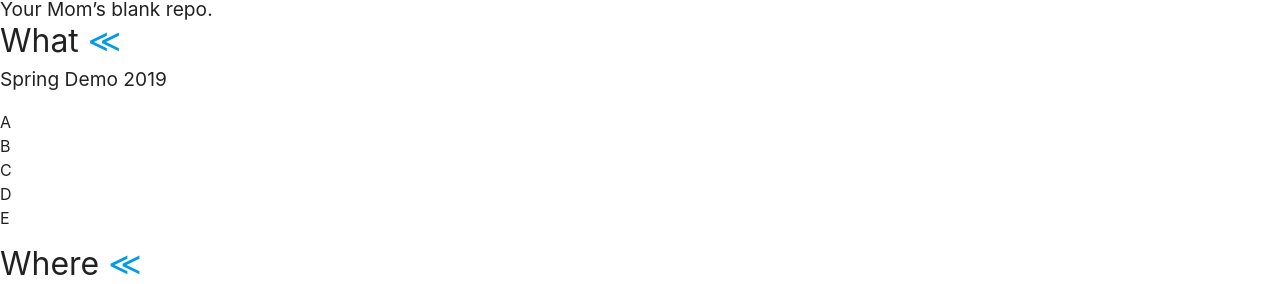
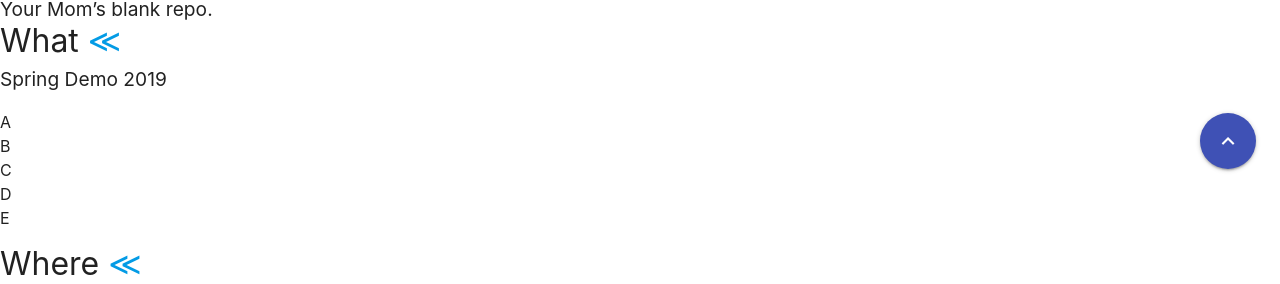
Before and after one commit to otherness-space/spring-demo-materialize-scss, a Jekyll site: the page built from README.md, in a window 1280 px wide. Shown: the part 686-970 px from the top of the page. Built offline with Jekyll 4.4.1, drawn with Linux system fonts in a browser that asks for light colours; comment, search, counter and statistics services are not loaded; our own code applies the rules of GitHub Pages for plain Markdown files.

Commit message:
floating bottom menu

```diff
--- /dev/null
+++ b/_includes/v-fab.html
@@ -0,0 +1,37 @@
+<div class="fixed-action-btn" style="bottom: 45px; right: 24px;">
+  <a class="btn-floating btn-large indigo">
+    <i class="material-icons">expand_less</i>
+  </a>
+  <ul>
+    <li>
+      <a class="btn-floating black">
+        <i class="material-icons">vertical_align_bottom</i>
+      </a>
+    </li>
+    <li>
+      <a class="btn-floating indigo">
+        <i class="material-icons">help_outline</i>
+      </a>
+    </li>
+    <li>
+      <a class="btn-floating indigo">
+        <i class="material-icons">work_outline</i>
+      </a>
+    </li>
+    <li>
+      <a class="btn-floating indigo">
+        <i class="material-icons">notes</i>
+      </a>
+    </li>
+    <li>
+      <a class="btn-floating indigo">
+        <i class="material-icons">info_outline</i>
+      </a>
+    </li>
+    <li>
+      <a class="btn-floating indigo">
+        <i class="material-icons">vertical_align_top</i>
+      </a>
+    </li>
+  </ul>
+</div>
--- a/_layouts/default.html
+++ b/_layouts/default.html
@@ -10,6 +10,7 @@
   {% include header.html %}
   {% include navigation.html %}
   {{ content }}
+  {% include v-fab.html %}
 
   <footer>
     {% include footer.html %}
```
Also changed, not shown: assets/js/init.js (+34 -0 lines), assets/js/init.min.js.
